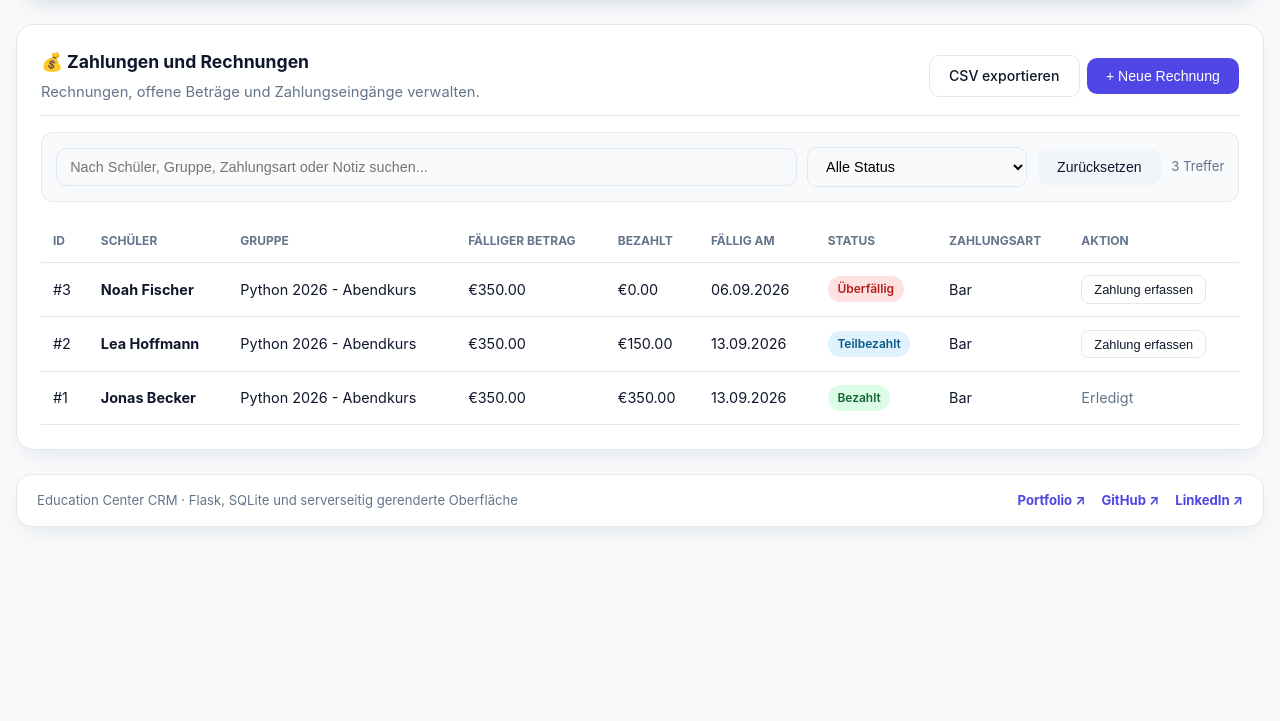
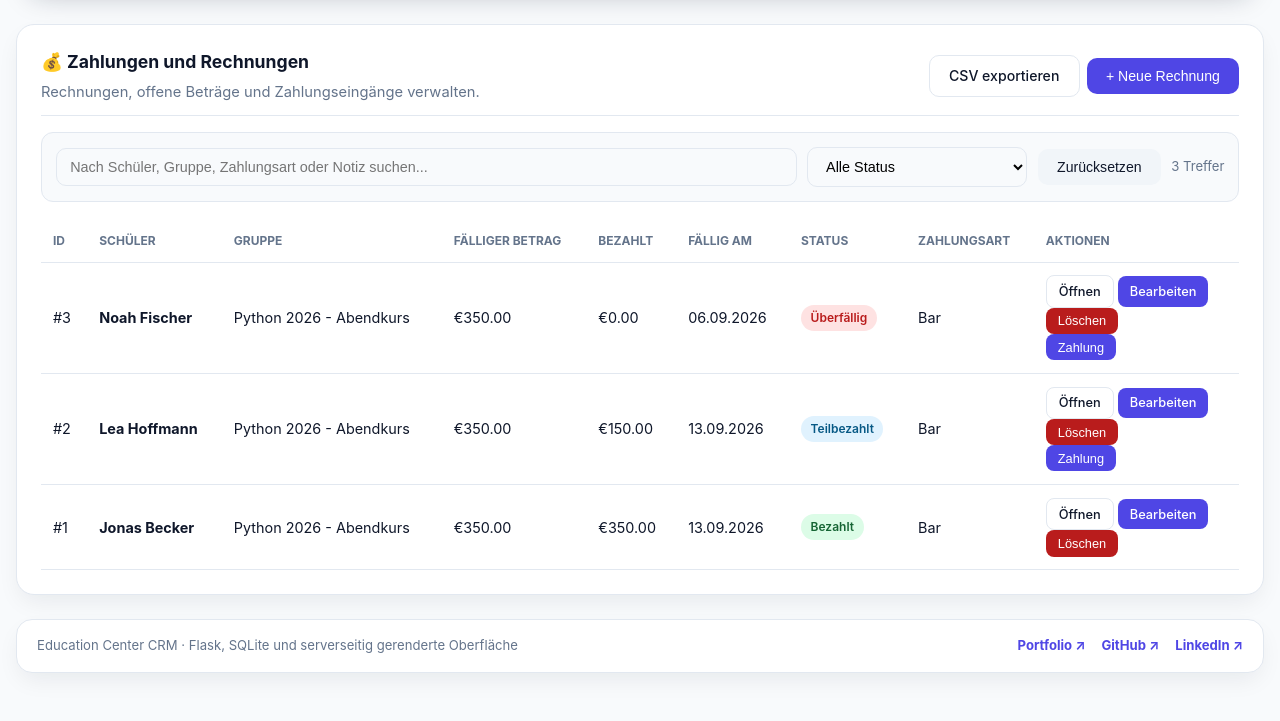
Before and after one commit to sandroabashishvili/education-center-crm, a Flask app: page /payments in a window 1280 px wide. Shown: the part 94-815 px from the top of the page. Before the commit the page ends 621 px from the top, so only its background shows below. Run offline with Flask 3, Linux system fonts and the light colour scheme; the visitor is signed in with stand-in values (Sample User, id 1); data comes from the database, SQL or seed files in the repository; some libraries are stand-ins or nearby versions.

Commit message:
Complete payment actions and unify row controls

```diff
--- a/app/templates/payments/index.html
+++ b/app/templates/payments/index.html
@@ -5,12 +5,24 @@
 <div class="card">
   <div class="card-header"><div><h1 class="card-title">💰 Zahlungen und Rechnungen</h1><p class="page-subtitle">Rechnungen, offene Beträge und Zahlungseingänge verwalten.</p></div><div class="header-actions"><a href="{{ url_for('export_payments_csv') }}" class="btn btn-outline">CSV exportieren</a><button onclick="document.getElementById('addPaymentModal').style.display='flex'" class="btn">+ Neue Rechnung</button></div></div>
   <form class="list-filter-bar" data-list-filter data-target="paymentsTable"><input type="search" class="form-control" data-filter-search placeholder="Nach Schüler, Gruppe, Zahlungsart oder Notiz suchen..."><select class="form-control" data-filter-status aria-label="Zahlungsstatus filtern"><option value="all">Alle Status</option><option value="paid">Bezahlt</option><option value="partial">Teilbezahlt</option><option value="pending">Offen</option><option value="overdue">Überfällig</option></select><button type="button" class="btn btn-secondary filter-reset" data-filter-reset>Zurücksetzen</button><span class="filter-count" data-filter-count></span></form>
-  <table id="paymentsTable" class="list-table"><thead><tr><th>ID</th><th>Schüler</th><th>Gruppe</th><th>Fälliger Betrag</th><th>Bezahlt</th><th>Fällig am</th><th>Status</th><th>Zahlungsart</th><th>Aktion</th></tr></thead><tbody>
-    {% for p in payments %}<tr id="payment-{{ p[0] }}" data-filter-row data-status="{{ p[7] }}" data-search="{{ p[1] }} {{ p[2] }} {{ p[8] or '' }} {{ p[9] or '' }}"><td>#{{ p[0] }}</td><td><strong>{{ p[1] }}</strong></td><td>{{ p[2] }}</td><td>€{{ "%.2f"|format(p[3]) }}</td><td>€{{ "%.2f"|format(p[4]) }}</td><td>{{ p[5]|date_de }}</td><td><span class="badge {% if p[7] == 'paid' %}badge-success{% elif p[7] == 'partial' %}badge-info{% elif p[7] == 'overdue' %}badge-danger{% else %}badge-warning{% endif %}">{{ p[7]|status_de }}</span></td><td>{{ (p[8] or 'cash')|status_de }}</td><td>{% if p[7] != 'paid' %}<button onclick="openPayModal({{ p[0] }}, {{ p[3] - p[4] }})" class="btn btn-sm btn-outline">Zahlung erfassen</button>{% else %}<span class="muted">Erledigt</span>{% endif %}</td></tr>{% endfor %}
+  <table id="paymentsTable" class="list-table"><thead><tr><th>ID</th><th>Schüler</th><th>Gruppe</th><th>Fälliger Betrag</th><th>Bezahlt</th><th>Fällig am</th><th>Status</th><th>Zahlungsart</th><th>Aktionen</th></tr></thead><tbody>
+    {% for p in payments %}
+    <tr id="payment-{{ p[0] }}" data-filter-row data-status="{{ p[7] }}" data-search="{{ p[1] }} {{ p[2] }} {{ p[8] or '' }} {{ p[9] or '' }}">
+      <td>#{{ p[0] }}</td><td><strong>{{ p[1] }}</strong></td><td>{{ p[2] }}</td><td>€{{ "%.2f"|format(p[3]) }}</td><td>€{{ "%.2f"|format(p[4]) }}</td><td>{{ p[5]|date_de }}</td><td><span class="badge {% if p[7] == 'paid' %}badge-success{% elif p[7] == 'partial' %}badge-info{% elif p[7] == 'overdue' %}badge-danger{% else %}badge-warning{% endif %}">{{ p[7]|status_de }}</span></td><td>{{ (p[8] or 'cash')|status_de }}</td>
+      <td>
+        <div class="entity-actions">
+          <a href="{{ url_for('payment_detail_page', payment_id=p[0]) }}" class="btn btn-sm btn-outline">Öffnen</a>
+          <a href="{{ url_for('edit_payment', payment_id=p[0]) }}" class="btn btn-sm btn-edit">Bearbeiten</a>
+          {% if session.get('user_role') == 'admin' %}<form action="{{ url_for('delete_payment', payment_id=p[0]) }}" method="POST" class="inline-form" onsubmit="return confirm('Möchten Sie diese Rechnung wirklich löschen?');"><input type="hidden" name="csrf_token" value="{{ csrf_token() }}"><button type="submit" class="btn btn-sm btn-danger">Löschen</button></form>{% endif %}
+          {% if p[7] != 'paid' %}<button onclick="openPayModal({{ p[0] }}, {{ p[3] - p[4] }})" class="btn btn-sm btn-payment">Zahlung</button>{% endif %}
+        </div>
+      </td>
+    </tr>
+    {% endfor %}
     <tr data-filter-empty class="empty-state" hidden><td colspan="9">Keine passenden Zahlungen gefunden</td></tr>
   </tbody></table>
 </div>
-<div id="addPaymentModal" class="modal-shell" style="display:none"><div class="modal-card"><h3>+ Neue Rechnung erstellen</h3><form action="{{ url_for('add_payment_route') }}" method="POST"><input type="hidden" name="csrf_token" value="{{ csrf_token() }}"><div class="form-group"><label>Schüler *</label><select name="student_id" required class="form-control">{% for s in students %}<option value="{{ s[0] }}">{{ s[1] }}</option>{% endfor %}</select></div><div class="form-group"><label>Gruppe</label><select name="group_id" class="form-control"><option value="">-- Keine Gruppe --</option>{% for g in groups %}<option value="{{ g[0] }}">{{ g[1] }}</option>{% endfor %}</select></div><div class="form-group"><label>Fälliger Betrag (€) *</label><input type="number" step="0.01" name="amount_due" required value="300.00" class="form-control"></div><div class="form-group"><label>Fälligkeitsdatum *</label><input type="date" name="due_date" required class="form-control"></div><div class="form-group"><label>Notiz</label><input type="text" name="note" placeholder="z. B. Kursgebühr Juli" class="form-control"></div><div class="form-actions"><button type="button" onclick="document.getElementById('addPaymentModal').style.display='none'" class="btn btn-secondary">Abbrechen</button><button type="submit" class="btn">Erstellen</button></div></form></div></div>
-<div id="payModal" class="modal-shell" style="display:none"><div class="modal-card"><h3>💵 Zahlungseingang erfassen</h3><form action="{{ url_for('record_payment_route') }}" method="POST"><input type="hidden" name="csrf_token" value="{{ csrf_token() }}"><input type="hidden" name="payment_id" id="pay_payment_id"><div class="form-group"><label>Gezahlter Betrag (€) *</label><input type="number" step="0.01" name="amount_paid" id="pay_amount" required class="form-control"></div><div class="form-group"><label>Zahlungsdatum</label><input type="date" name="paid_at" value="{{ today_date }}" class="form-control"></div><div class="form-actions"><button type="button" onclick="document.getElementById('payModal').style.display='none'" class="btn btn-secondary">Abbrechen</button><button type="submit" class="btn">Speichern</button></div></form></div></div>
+<div id="addPaymentModal" class="modal-shell" style="display:none"><div class="modal-card"><h3>+ Neue Rechnung erstellen</h3><form action="{{ url_for('add_payment_route') }}" method="POST"><input type="hidden" name="csrf_token" value="{{ csrf_token() }}"><div class="form-group"><label>Schüler *</label><select name="student_id" required class="form-control">{% for s in students %}<option value="{{ s[0] }}">{{ s[1] }}</option>{% endfor %}</select></div><div class="form-group"><label>Gruppe</label><select name="group_id" class="form-control"><option value="">-- Keine Gruppe --</option>{% for g in groups %}<option value="{{ g[0] }}">{{ g[1] }}</option>{% endfor %}</select></div><div class="form-group"><label>Fälliger Betrag (€) *</label><input type="number" step="0.01" min="0.01" name="amount_due" required value="300.00" class="form-control"></div><div class="form-group"><label>Fälligkeitsdatum *</label><input type="date" name="due_date" required class="form-control"></div><div class="form-group"><label>Notiz</label><input type="text" name="note" placeholder="z. B. Kursgebühr Juli" class="form-control"></div><div class="form-actions"><button type="button" onclick="document.getElementById('addPaymentModal').style.display='none'" class="btn btn-secondary">Abbrechen</button><button type="submit" class="btn">Erstellen</button></div></form></div></div>
+<div id="payModal" class="modal-shell" style="display:none"><div class="modal-card"><h3>💵 Zahlungseingang erfassen</h3><form action="{{ url_for('record_payment_route') }}" method="POST"><input type="hidden" name="csrf_token" value="{{ csrf_token() }}"><input type="hidden" name="payment_id" id="pay_payment_id"><div class="form-group"><label>Gezahlter Betrag (€) *</label><input type="number" step="0.01" min="0.01" name="amount_paid" id="pay_amount" required class="form-control"></div><div class="form-group"><label>Zahlungsdatum</label><input type="date" name="paid_at" value="{{ today_date }}" class="form-control"></div><div class="form-actions"><button type="button" onclick="document.getElementById('payModal').style.display='none'" class="btn btn-secondary">Abbrechen</button><button type="submit" class="btn">Speichern</button></div></form></div></div>
 <script>function openPayModal(paymentId,remaining){document.getElementById('pay_payment_id').value=paymentId;document.getElementById('pay_amount').value=remaining>0?remaining:0;document.getElementById('payModal').style.display='flex';}</script>
 {% endblock %}
```
